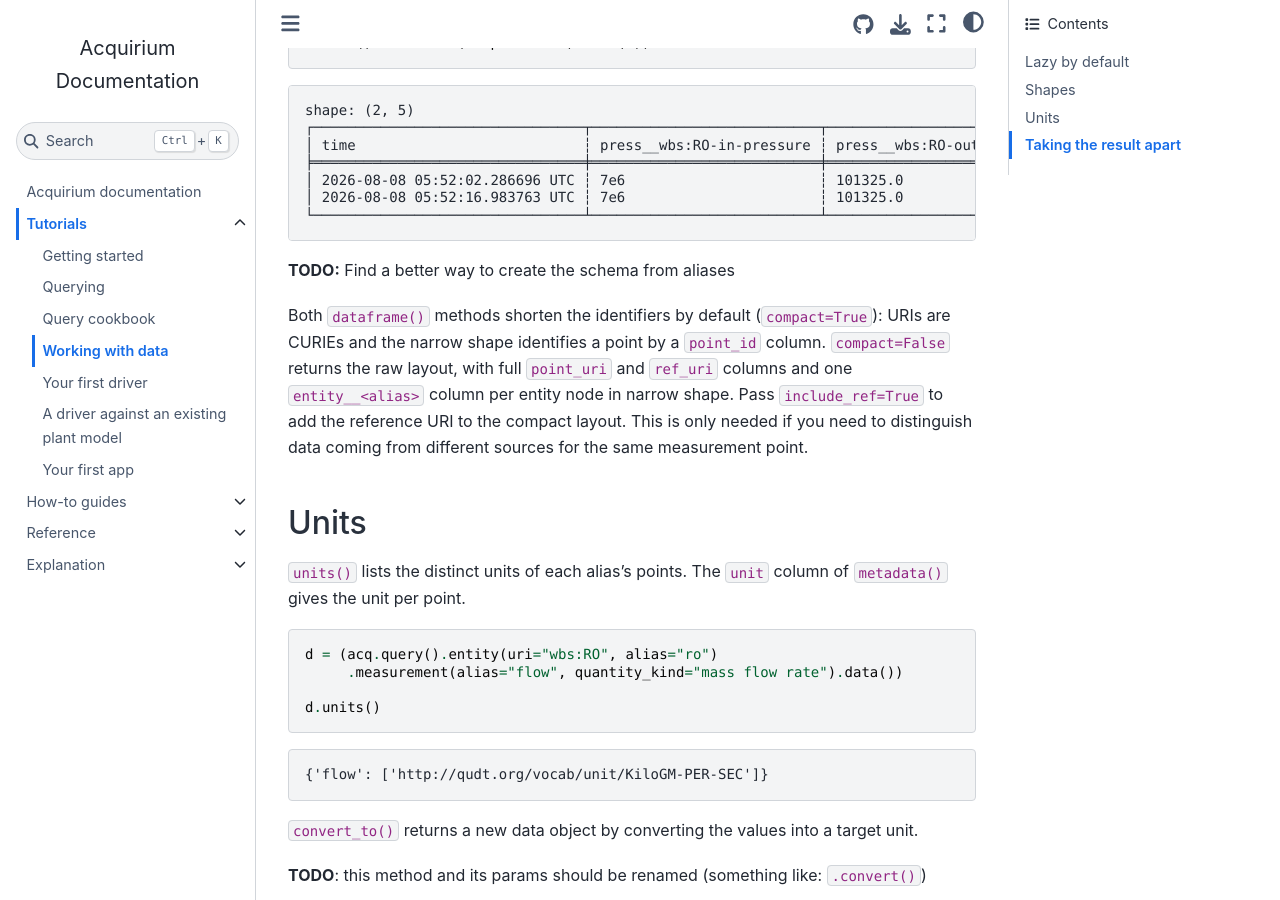
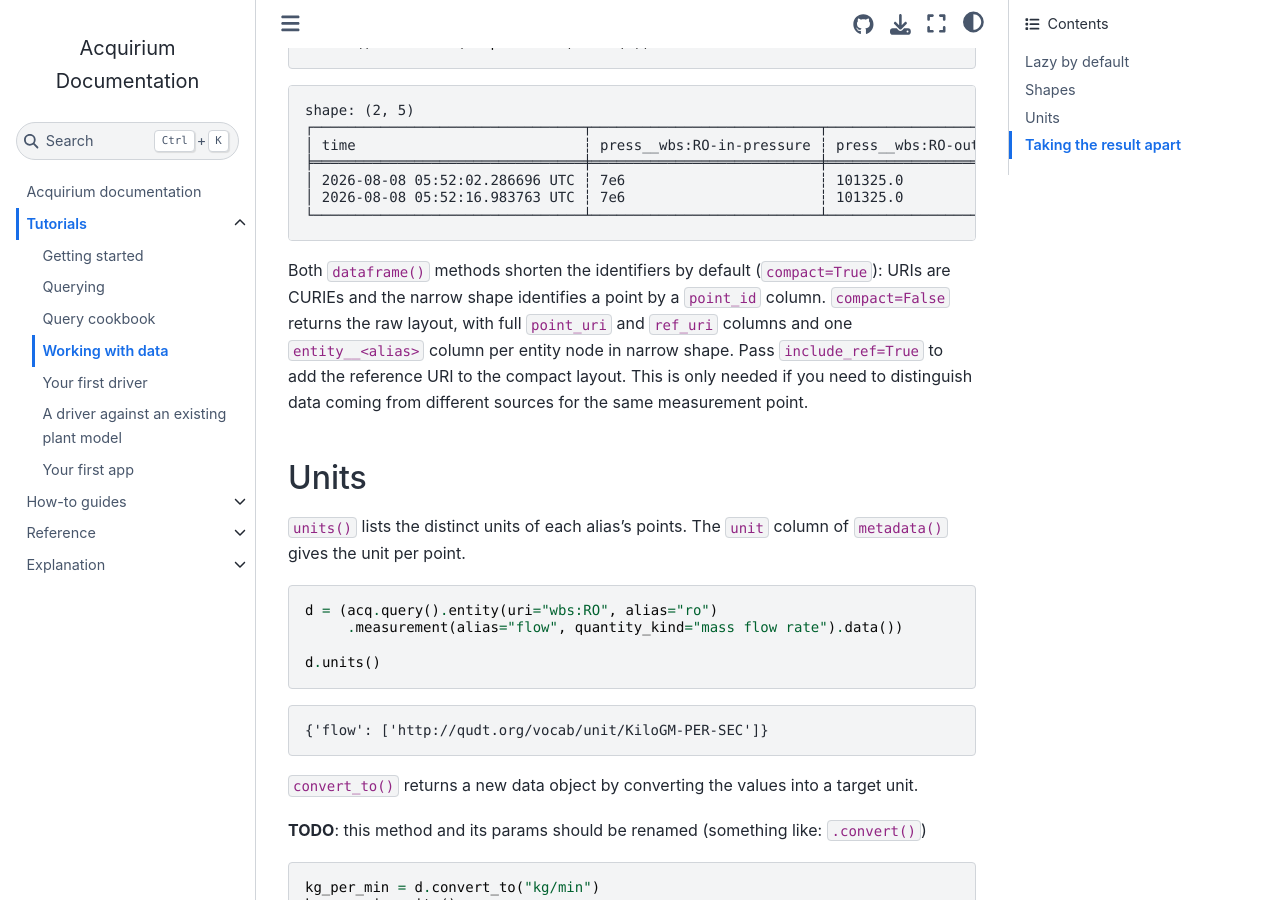
Before and after one commit to DataDrivenCPS/acquirium, a Jupyter Book: the page built from docs/tutorials/data.md, in a window 1280 px wide and 900 px high, scrolled down 3231 px. Built offline with Jupyter Book 1.0.4 settings and Sphinx 7.4.7 and the Sphinx Book theme 1.1.4, drawn with Linux system fonts in a browser that asks for light colours.

Commit message:
Docs: drop the TODO from the wide-shape column naming section

````diff
--- a/docs/tutorials/data.md
+++ b/docs/tutorials/data.md
@@ -168,7 +168,6 @@ shape: (2, 5)
 │ 2026-08-08 05:52:16.983763 UTC ┆ 7e6                       ┆ 101325.0                   ┆ 6.8105e6                             ┆ 304.016483 │
 └────────────────────────────────┴───────────────────────────┴────────────────────────────┴──────────────────────────────────────┴────────────┘
 ```
-**TODO:** Find a better way to create the schema from aliases
 
 Both `dataframe()` methods shorten the identifiers by default
 (`compact=True`): URIs are CURIEs and the narrow shape identifies a point by a
````
